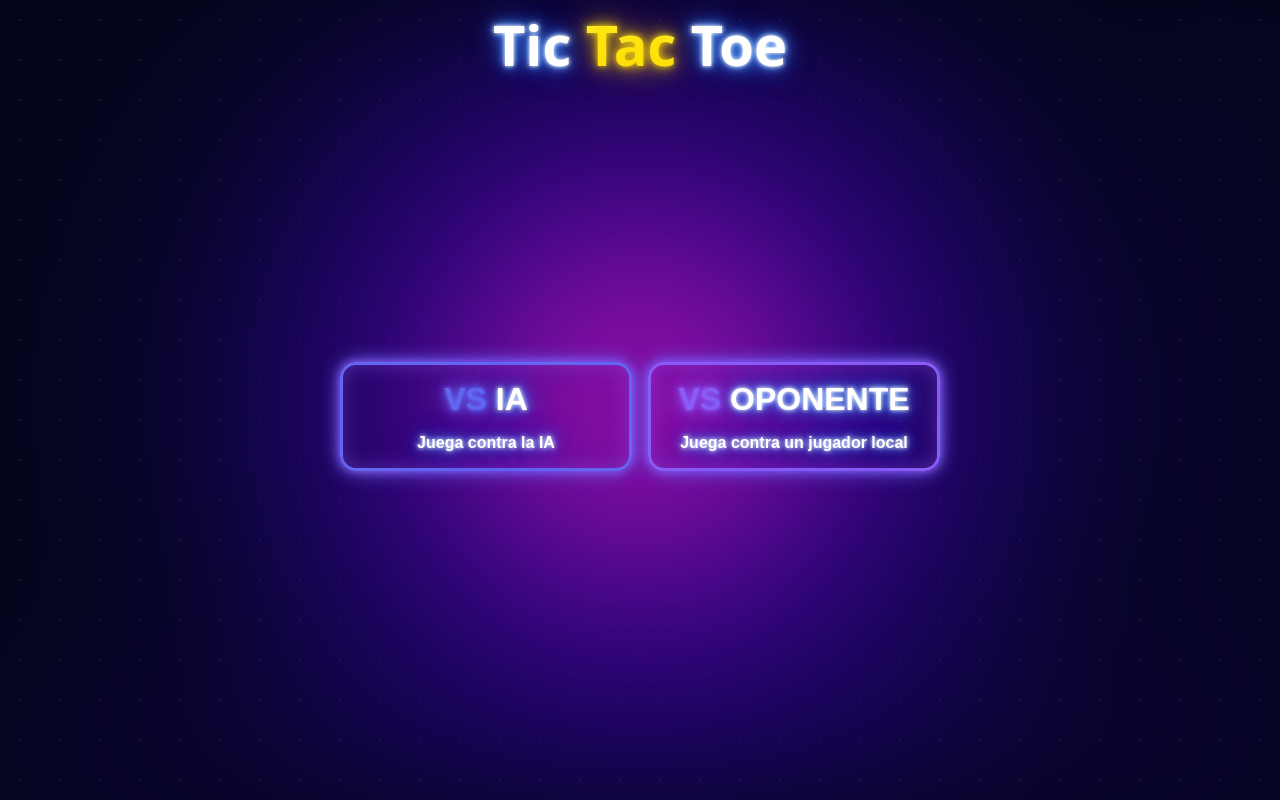
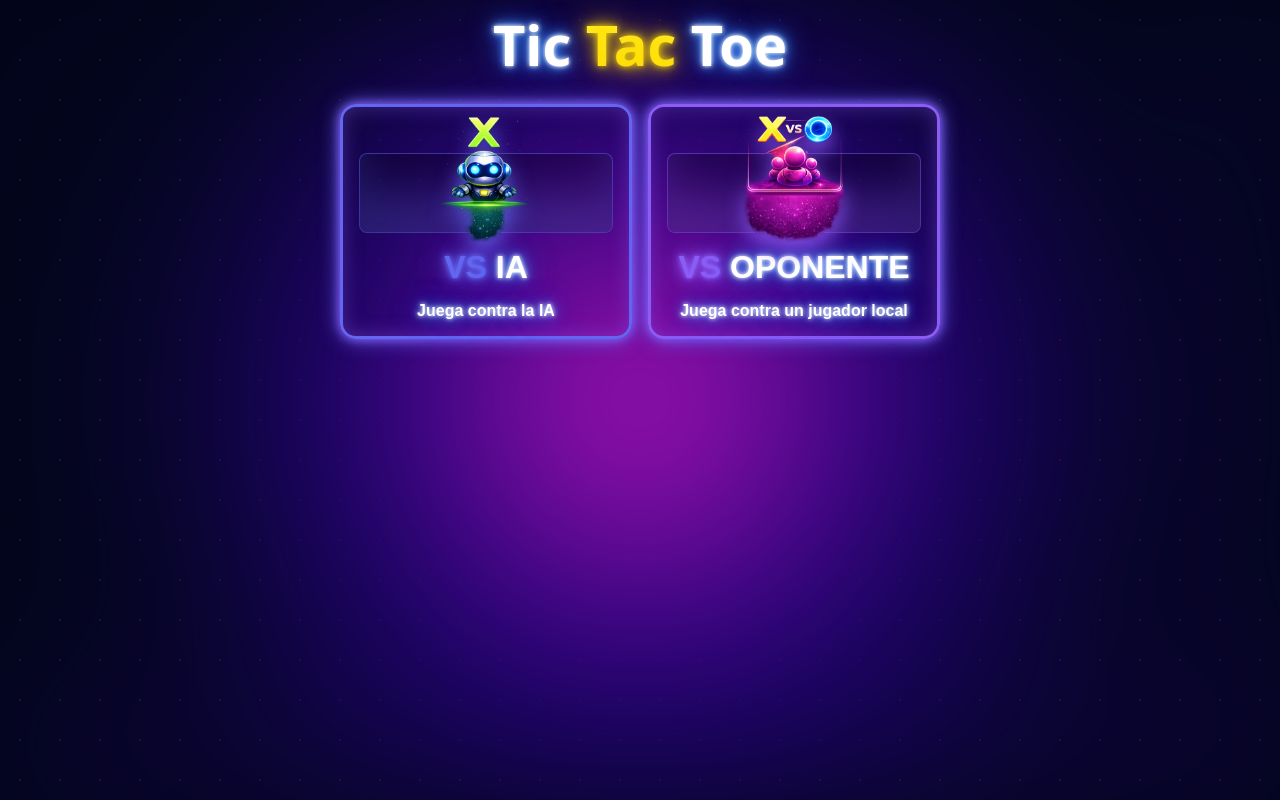
Before and after one commit to BramdonSantiago/tic-tac-toe, a React (Vite) app: page /tic-tac-toe/menu in a window 1280 px wide. Built offline with nearby package versions, Linux system fonts and the light colour scheme.

Commit message:
Deploy Add Menu Game. Game VS IA and Game VS PLAYER

```diff
--- a/src/features/menu/Menu.css
+++ b/src/features/menu/Menu.css
@@ -3,6 +3,7 @@
     max-width: 600px;
     margin-left: auto;
     margin-right: auto;
+
     &::before {
         content: "";
         position: absolute;
@@ -25,8 +26,8 @@
     justify-content: center;
     align-items: center;
     flex-direction: column;
-    height: calc(100dvh - 11rem);
 
+    /* height: calc(100dvh - 11rem); */
     @media(min-width: 1200px) {
         flex-direction: row;
     }
@@ -55,6 +56,29 @@
     -ms-border-radius: 16px;
     -o-border-radius: 16px;
 
+    .img-content {
+        margin-top: 30px;
+        background-color: rgba(0, 0, 0, .25);
+        height: 5rem;
+        border-radius: 8px;
+        -webkit-border-radius: 8px;
+        -moz-border-radius: 8px;
+        -ms-border-radius: 8px;
+        -o-border-radius: 8px;
+        margin-bottom: 1rem;
+        border: 1px solid transparent;
+        position: relative;
+        img {
+            width: 100%;
+            height: 8rem;
+            object-fit: contain;
+            position: absolute;
+            left: 50%;
+            top: -40px;
+            translate: -50% 0;
+        }
+    }
+
     .title-main-btn {
         margin-top: 0;
         margin-bottom: 1rem;
@@ -69,6 +93,15 @@
 
     &.btn-menu-primary {
         border-color: #6366F1;
+
+        .img-content {
+            border-color: rgba(99, 102, 241, .5);
+            box-shadow: inset 0 -40px 40px 0 rgba(99, 102, 241, 0.25);
+            img {
+                filter: drop-shadow(0 10px 10px rgba(99, 102, 241, 0.9));
+            }
+        }
+
         .versus-text {
             color: #6366F1;
             text-shadow:
@@ -81,6 +114,15 @@
 
     &.btn-menu-secondary {
         border-color: #8B5CF6;
+        .img-content {
+            border-color: rgba(139, 92, 246, .5);
+            box-shadow: inset 0 -40px 40px 0 rgba(139, 92, 246, 0.25);
+            img {
+                filter: drop-shadow(0 10px 10px rgba(139, 92, 246, 0.9));
+                -webkit-filter: drop-shadow(0 10px 10px rgba(139, 92, 246, 0.9));
+            }
+        }
+
         .versus-text {
             color: #8B5CF6;
             text-shadow:
--- a/src/features/menu/MenuPage.tsx
+++ b/src/features/menu/MenuPage.tsx
@@ -1,5 +1,8 @@
 import './Menu.css';
 import { useNavigate } from "react-router-dom";
+
+import robot from '../../assets/img/robot.png';
+import multijugador from '../../assets/img/multijugador.png';
 
 function MenuPage() {
     const navigate = useNavigate();
@@ -11,10 +14,16 @@ function MenuPage() {
                 <div className='content-menu'>
                     <div className='btns-menu'>
                         <button onClick={() => navigate("/game", { state: { vsAI: true } })} className='btn-menu btn-menu-primary btn-box-shadow-animate'>
+                            <div className='img-content'>
+                                <img src={robot} alt="" />
+                            </div>
                             <h3 className='title-main-btn'><span className='versus-text'>VS</span> IA</h3>
                             <p className='text-description-btn'>Juega contra la IA</p>
                         </button>
                         <button onClick={() => navigate("/game", { state: { vsAI: false } })} className='btn-menu btn-menu-secondary btn-box-shadow-animate'>
+                            <div className='img-content'>
+                                <img src={multijugador} alt="" />
+                            </div>
                             <h3 className='title-main-btn'><span className='versus-text'>VS</span> OPONENTE</h3>
                             <p className='text-description-btn'>Juega contra un jugador local</p>
                         </button>
```
Also changed, not shown: src/assets/img/multijugador.png (added), src/assets/img/robot.png (added).
